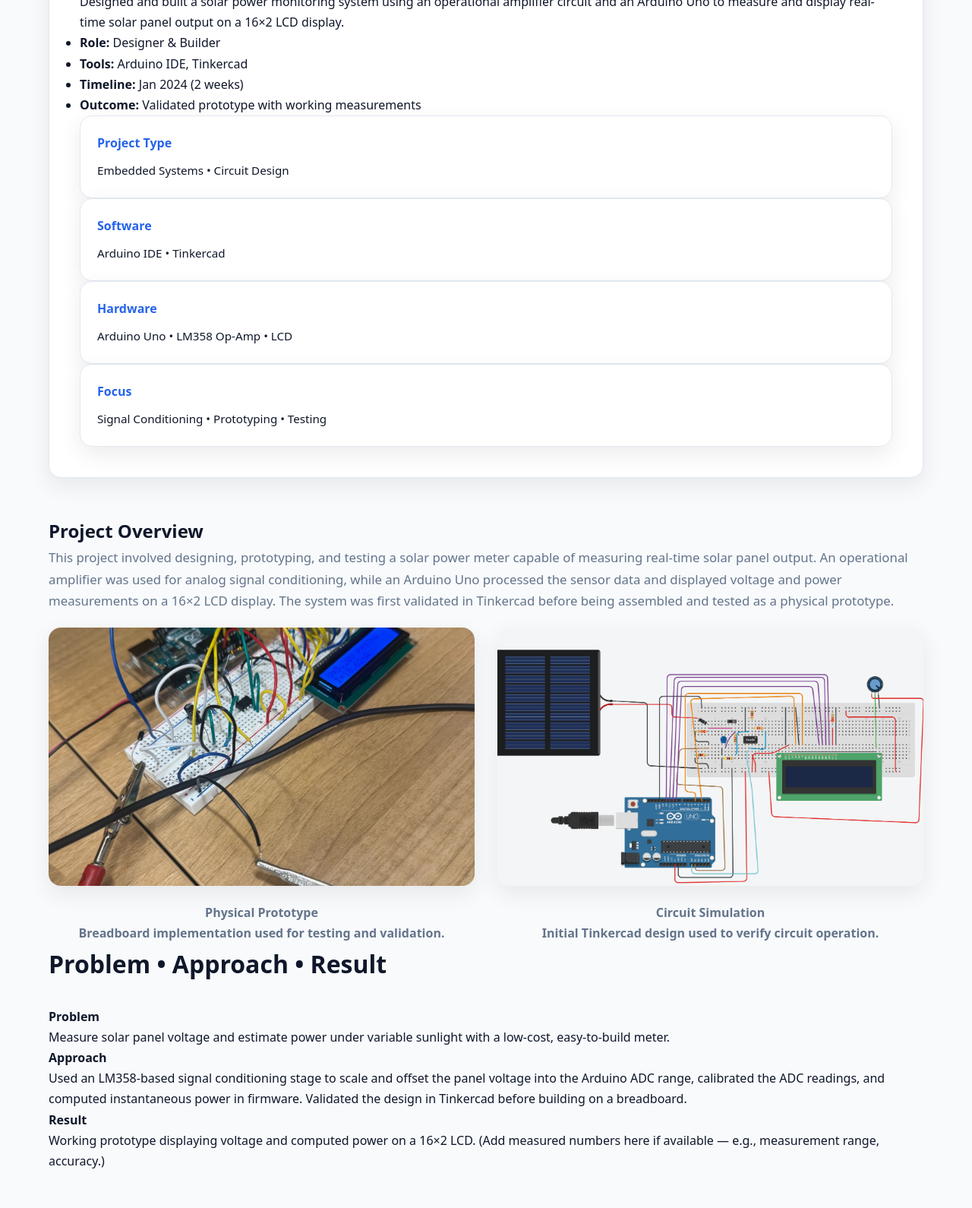
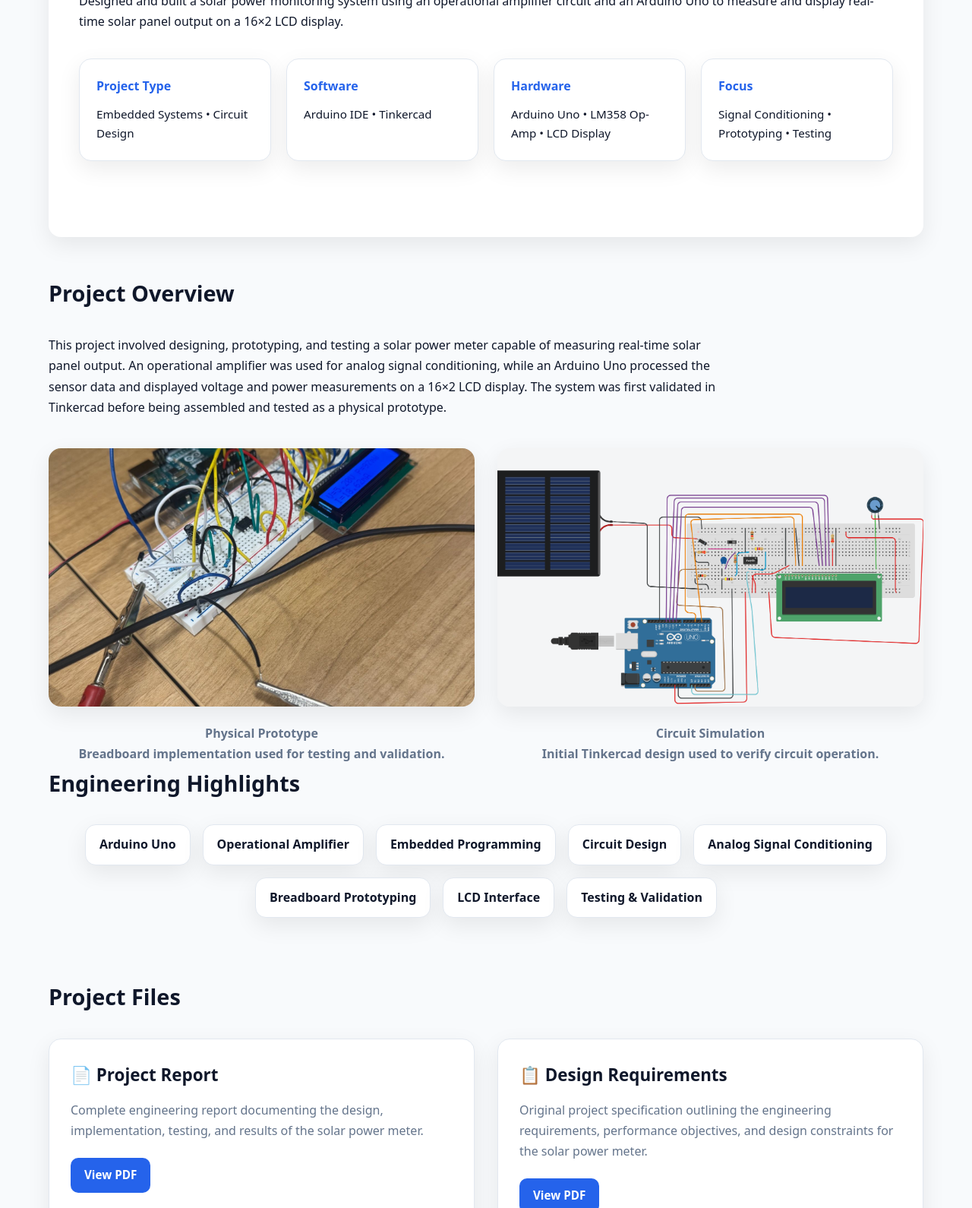
Before and after one commit to Eduardo604295/Engineering-Portfolio-Chavez-Michel-, a plain HTML site: page project3.html in a window 1280 px wide. Shown: the part 266-1856 px from the top of the page at 76% size. Drawn offline with Linux system fonts and the light colour scheme.

Commit message:
Revert project3.html to previous version (restore file from commit 3ccc407059a98a3859cd3175907c8e7018adb8cc)

```diff
--- a/project3.html
+++ b/project3.html
@@ -1,112 +1,186 @@
 <!DOCTYPE html>
 <html lang="en">
 <head>
-  <meta charset="utf-8" />
-  <meta name="viewport" content="width=device-width, initial-scale=1" />
-  <title>Solar Power Meter | Eduardo Chavez Michel</title>
-  <link href="https://fonts.googleapis.com/css2?family=Inter:wght@300;400;600;700&display=swap" rel="stylesheet">
-  <link rel="stylesheet" href="styles.css">
+    <meta charset="UTF-8">
+    <meta name="viewport" content="width=device-width, initial-scale=1.0">
+    <title>Solar Power Meter | Eduardo Chavez Michel</title>
+    <link rel="stylesheet" href="styles.css">
 </head>
+
 <body>
-  <header class="site-header">
+
+<header class="site-header">
     <div class="container header-row">
-      <h1 class="logo">Eduardo Chavez Michel</h1>
-      <nav class="nav"><a href="index.html">Home</a></nav>
+        <h1 class="logo">Eduardo Chavez Michel</h1>
+
+        <nav class="nav">
+            <a href="index.html">Home</a>
+        </nav>
     </div>
-  </header>
+</header>
 
-  <main class="container">
-    <section class="project-hero card">
-      <p class="hero-tag">Embedded Systems • Circuit Design • Arduino</p>
-      <h1>Solar Power Meter</h1>
-      <p class="project-lead">
-        Designed and built a solar power monitoring system using an operational amplifier circuit and an Arduino Uno to measure and display real-time solar panel output on a 16×2 LCD display.
-      </p>
+<section class="container">
 
-      <ul class="meta-list" aria-hidden="true">
-        <li><strong>Role:</strong> Designer &amp; Builder</li>
-        <li><strong>Tools:</strong> Arduino IDE, Tinkercad</li>
-        <li><strong>Timeline:</strong> Jan 2024 (2 weeks)</li>
-        <li><strong>Outcome:</strong> Validated prototype with working measurements</li>
-      </ul>
+    <div class="project-hero">
 
-      <div class="summary-cards">
-        <div class="summary-card"><h3>Project Type</h3><p>Embedded Systems • Circuit Design</p></div>
-        <div class="summary-card"><h3>Software</h3><p>Arduino IDE • Tinkercad</p></div>
-        <div class="summary-card"><h3>Hardware</h3><p>Arduino Uno • LM358 Op-Amp • LCD</p></div>
-        <div class="summary-card"><h3>Focus</h3><p>Signal Conditioning • Prototyping • Testing</p></div>
-      </div>
-    </section>
+        <p class="hero-tag">
+            Embedded Systems • Circuit Design • Arduino
+        </p>
 
-    <section class="project-overview">
-      <h2>Project Overview</h2>
-      <p class="lead">This project involved designing, prototyping, and testing a solar power meter capable of measuring real-time solar panel output. An operational amplifier was used for analog signal conditioning, while an Arduino Uno processed the sensor data and displayed voltage and power measurements on a 16×2 LCD display. The system was first validated in Tinkercad before being assembled and tested as a physical prototype.</p>
+        <h1>Solar Power Meter</h1>
 
-      <div class="gallery-grid" role="list">
-        <figure class="gallery-item" role="listitem">
-          <img src="images/project3-preview.jpg" alt="Breadboard prototype showing wires and a 16x2 LCD" loading="lazy" />
-          <figcaption><strong>Physical Prototype</strong><br>Breadboard implementation used for testing and validation.</figcaption>
+        <p class="project-lead">
+            Designed and built a solar power monitoring system using an
+            operational amplifier circuit and an Arduino Uno to measure
+            and display real-time solar panel output on a 16×2 LCD display.
+        </p>
+
+        <div class="overview-card">
+
+            <div class="project-summary">
+
+                <div class="summary-card">
+                    <h3>Project Type</h3>
+                    <p>Embedded Systems • Circuit Design</p>
+                </div>
+
+                <div class="summary-card">
+                    <h3>Software</h3>
+                    <p>Arduino IDE • Tinkercad</p>
+                </div>
+
+                <div class="summary-card">
+                    <h3>Hardware</h3>
+                    <p>Arduino Uno • LM358 Op-Amp • LCD Display</p>
+                </div>
+
+                <div class="summary-card">
+                    <h3>Focus</h3>
+                    <p>Signal Conditioning • Prototyping • Testing</p>
+                </div>
+
+            </div>
+
+        </div>
+
+    </div>
+
+    <div class="gallery">
+
+
+<div class="overview-card">
+
+    <h2>Project Overview</h2>
+
+    <p>
+        This project involved designing, prototyping, and testing a
+        solar power meter capable of measuring real-time solar panel
+        output. An operational amplifier was used for analog signal
+        conditioning, while an Arduino Uno processed the sensor data
+        and displayed voltage and power measurements on a 16×2 LCD
+        display. The system was first validated in Tinkercad before
+        being assembled and tested as a physical prototype.
+    </p>
+
+
+</div>
+
+<div class="gallery">
+
+    <div class="gallery-grid">
+
+        <figure>
+
+            <img src="images/project3-preview.jpg"
+                 alt="Physical Prototype">
+
+            <figcaption>
+                Physical Prototype
+                <br>
+                Breadboard implementation used for testing and validation.
+            </figcaption>
+
         </figure>
 
-        <figure class="gallery-item" role="listitem">
-          <img src="images/project3-tinkercad.png" alt="Tinkercad circuit simulation with Arduino and LCD" loading="lazy" />
-          <figcaption><strong>Circuit Simulation</strong><br>Initial Tinkercad design used to verify circuit operation.</figcaption>
+        <figure>
+
+            <img src="images/project3-tinkercad.png"
+                 alt="Circuit Simulation">
+
+            <figcaption>
+                Circuit Simulation
+                <br>
+                Initial Tinkercad design used to verify circuit operation.
+            </figcaption>
+
         </figure>
-      </div>
 
-      <section class="problem-approach-result">
-        <h3>Problem • Approach • Result</h3>
-        <div class="par-grid">
-          <div>
-            <h4>Problem</h4>
-            <p>Measure solar panel voltage and estimate power under variable sunlight with a low-cost, easy-to-build meter.</p>
-          </div>
-          <div>
-            <h4>Approach</h4>
-            <p>Used an LM358-based signal conditioning stage to scale and offset the panel voltage into the Arduino ADC range, calibrated the ADC readings, and computed instantaneous power in firmware. Validated the design in Tinkercad before building on a breadboard.</p>
-          </div>
-          <div>
-            <h4>Result</h4>
-            <p>Working prototype displaying voltage and computed power on a 16×2 LCD. (Add measured numbers here if available — e.g., measurement range, accuracy.)</p>
-          </div>
+    </div>
+
+</div>
+
+<section class="project-skills">
+
+<h2>Engineering Highlights</h2>
+
+<div class="skill-tags">
+
+<span>Arduino Uno</span>
+<span>Operational Amplifier</span>
+<span>Embedded Programming</span>
+<span>Circuit Design</span>
+<span>Analog Signal Conditioning</span>
+<span>Breadboard Prototyping</span>
+<span>LCD Interface</span>
+<span>Testing & Validation</span>
+
+</div>
+
+<section class="files-section">
+
+    <h2>Project Files</h2>
+
+    <div class="files-grid">
+
+        <div class="file-card">
+
+            <h3>📄 Project Report</h3>
+
+            <p>
+                Complete engineering report documenting the design,
+                implementation, testing, and results of the solar
+                power meter.
+            </p>
+
+            <a class="file-button"
+               href="files/solar-power-meter-report.pdf"
+               target="_blank">
+                View PDF
+            </a>
+
         </div>
-      </section>
-    </section>
 
-    <section class="project-skills">
-      <h2>Engineering Highlights</h2>
-      <ul class="skill-tags">
-        <li>Arduino Uno</li>
-        <li>Operational Amplifier</li>
-        <li>Embedded Programming</li>
-        <li>Circuit Design</li>
-        <li>Analog Signal Conditioning</li>
-        <li>Breadboard Prototyping</li>
-        <li>LCD Interface</li>
-        <li>Testing &amp; Validation</li>
-      </ul>
-    </section>
+        <div class="file-card">
 
-    <section class="files-section">
-      <h2>Project Files</h2>
-      <div class="files-grid">
-        <article class="file-card">
-          <h3>📄 Project Report</h3>
-          <p>Complete engineering report documenting the design, implementation, testing, and results.</p>
-          <a class="file-button" href="files/solar-power-meter-report.pdf" target="_blank" rel="noopener noreferrer">View PDF</a>
-        </article>
+            <h3>📋 Design Requirements</h3>
 
-        <article class="file-card">
-          <h3>📋 Design Requirements</h3>
-          <p>Original project specification outlining the engineering requirements and constraints.</p>
-          <a class="file-button" href="files/solar-power-meter-design-requirements.pdf" target="_blank" rel="noopener noreferrer">View PDF</a>
-        </article>
-      </div>
-    </section>
-  </main>
+            <p>
+                Original project specification outlining the engineering
+                requirements, performance objectives, and design constraints
+                for the solar power meter.
+            </p>
 
-  <footer class="site-footer container">
-    <p>© Eduardo Chavez Michel</p>
-  </footer>
+            <a class="file-button"
+               href="files/solar-power-meter-design-requirements.pdf"
+               target="_blank">
+                View PDF
+            </a>
+
+        </div>
+
+    </div>
+
+</section>
+
 </body>
 </html>
```
